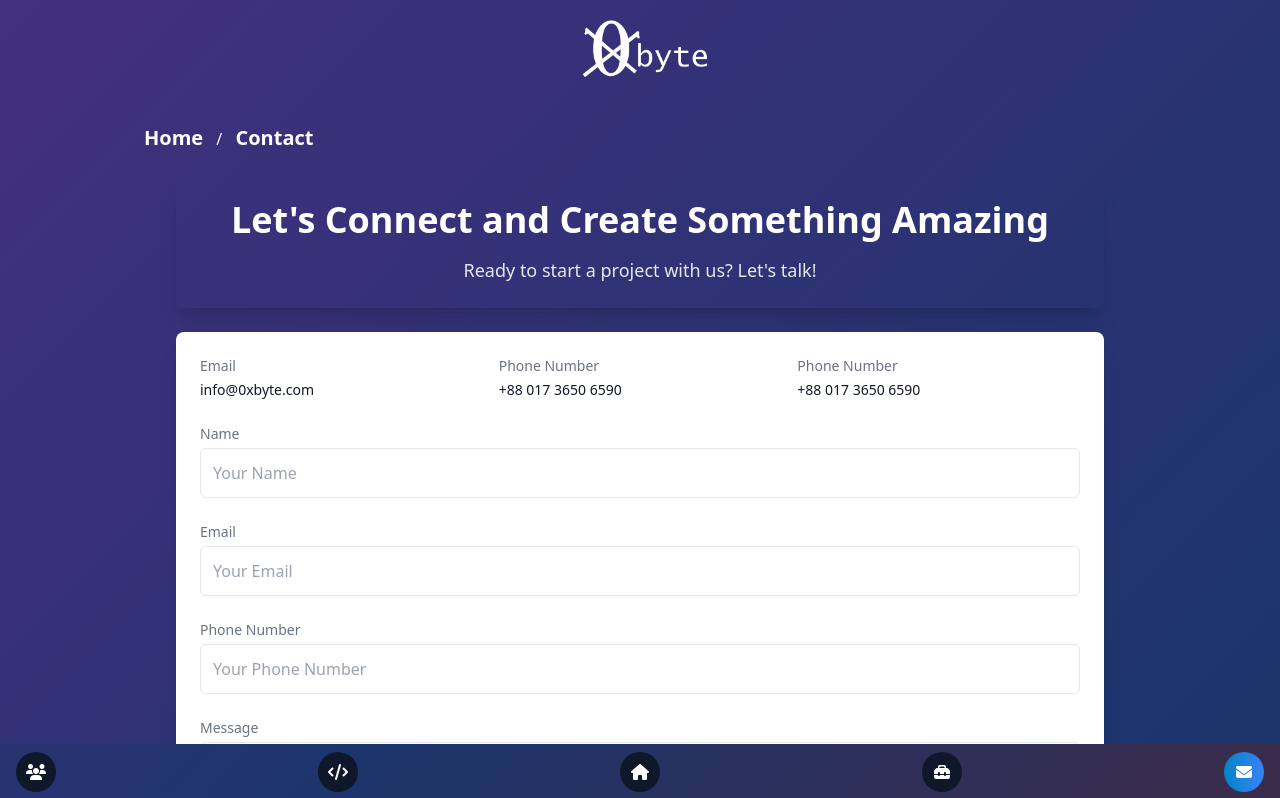
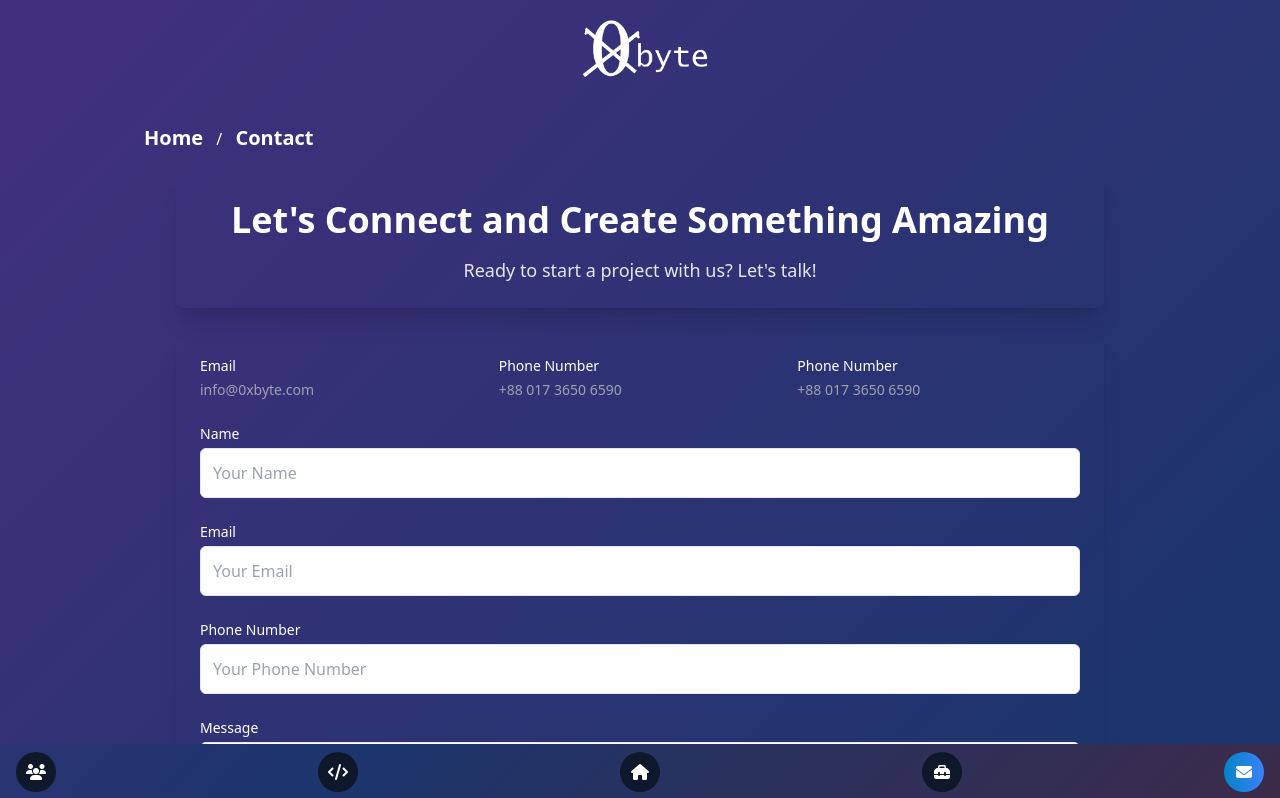
Before and after one commit to Rifat977/0xbyte, a Nuxt app: page /contact in a window 1280 px wide. Shown: the top 798 px of the page. Built offline with nearby package versions, Linux system fonts and the light colour scheme.

Commit message:
some design fixed

```diff
--- a/components/Card.vue
+++ b/components/Card.vue
@@ -1,7 +1,7 @@
 <template>
-    <div class="block max-w-sm lg:ml-7 rounded-lg shadow-xl dark:hover:bg-sky-800 mb-6">
-        <img src="https://png.pngtree.com/png-vector/20220803/ourmid/pngtree-office-situation-discussion-vector-illustration-png-image_5720444.png"
-            alt="Project Image" class="w-full object-cover mb-4 rounded-md" />
+    <div class="block max-w-sm lg:ml-7 rounded-lg shadow-xl dark:hover:bg-indigo-950 mb-6">
+        <img src="https://media-public.canva.com/gMdd4/MAFnRygMdd4/1/s.png"
+            alt="Project Image" class="w-full object-cover mb-4 rounded-md p-4" />
         <div class="px-6 py-4">
             <h4 class="text-xl font-semibold text-white mb-2">Enterprice Resource Planning</h4>
             <p class="text-white mb-2">Business Software</p>
--- a/pages/contact.vue
+++ b/pages/contact.vue
@@ -27,55 +27,55 @@
           </p>
         </div>
 
-        <div class="bg-white overflow-hidden shadow-xl sm:rounded-lg mt-6 p-6">
+        <div class="overflow-hidden shadow-xl sm:rounded-lg mt-6 p-6">
           <dl class="grid grid-cols-1 gap-x-4 gap-y-6 sm:grid-cols-3">
             <div class="sm:col-span-1">
-              <dt class="text-sm font-medium text-gray-500">
+              <dt class="text-sm font-medium text-white">
                 Email
               </dt>
-              <dd class="mt-1 text-sm text-gray-900">
+              <dd class="mt-1 text-sm text-gray-400">
                 info@0xbyte.com
               </dd>
             </div>
             <div class="sm:col-span-1">
-              <dt class="text-sm font-medium text-gray-500">
+              <dt class="text-sm font-medium text-white">
                 Phone Number
               </dt>
-              <dd class="mt-1 text-sm text-gray-900">
+              <dd class="mt-1 text-sm text-gray-400">
                 +88 017 3650 6590
               </dd>
             </div>
             <div class="sm:col-span-1">
-              <dt class="text-sm font-medium text-gray-500">
+              <dt class="text-sm font-medium text-white">
                 Phone Number
               </dt>
-              <dd class="mt-1 text-sm text-gray-900">
+              <dd class="mt-1 text-sm text-gray-400">
                 +88 017 3650 6590
               </dd>
             </div>
             <div class="sm:col-span-3">
-              <dt class="text-sm font-medium text-gray-500">
+              <dt class="text-sm font-medium text-white">
                 Name
               </dt>
               <input type="text" class="mt-1 p-3 w-full border rounded-md focus:ring-indigo-500 focus:border-indigo-500"
                 placeholder="Your Name" />
             </div>
             <div class="sm:col-span-3">
-              <dt class="text-sm font-medium text-gray-500">
+              <dt class="text-sm font-medium text-white">
                 Email
               </dt>
               <input type="email" class="mt-1 p-3 w-full border rounded-md focus:ring-indigo-500 focus:border-indigo-500"
                 placeholder="Your Email" />
             </div>
             <div class="sm:col-span-3">
-              <dt class="text-sm font-medium text-gray-500">
+              <dt class="text-sm font-medium text-white">
                 Phone Number
               </dt>
               <input type="tel" class="mt-1 p-3 w-full border rounded-md focus:ring-indigo-500 focus:border-indigo-500"
                 placeholder="Your Phone Number" />
             </div>
             <div class="sm:col-span-3">
-              <dt class="text-sm font-medium text-gray-500">
+              <dt class="text-sm font-medium text-white">
                 Message
               </dt>
               <textarea rows="4" class="mt-1 p-3 w-full border rounded-md focus:ring-indigo-500 focus:border-indigo-500"
@@ -85,7 +85,7 @@
         </div>
         <div class="bg-transparent overflow-hidden sm:rounded-lg mt-6 p-6">
           <button
-            class="inline-flex items-center justify-center w-full px-6 py-3 border border-transparent rounded-md shadow-sm text-base font-medium text-white bg-indigo-600 hover:bg-indigo-900 focus:outline-none focus:ring-2 focus:ring-offset-2 focus:ring-indigo-500 transition-transform transform hover:scale-105">
+            class="inline-flex items-center justify-center w-full px-6 py-3 border border-transparent rounded-md shadow-sm text-base font-medium text-white bg-sky-700 hover:bg-sky-800 focus:outline-none focus:ring-2 focus:ring-offset-2 focus:ring-indigo-500 transition-transform transform hover:scale-105">
             Submit
           </button>
         </div>
```
